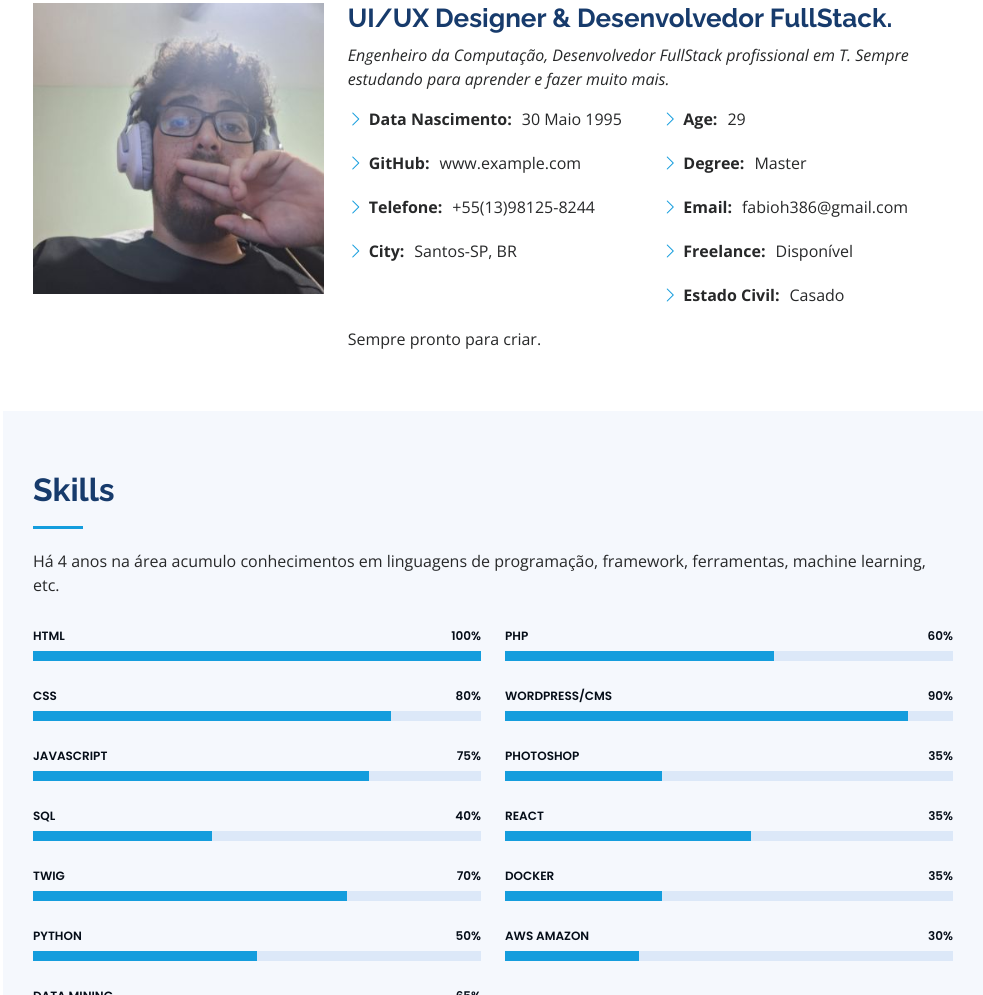
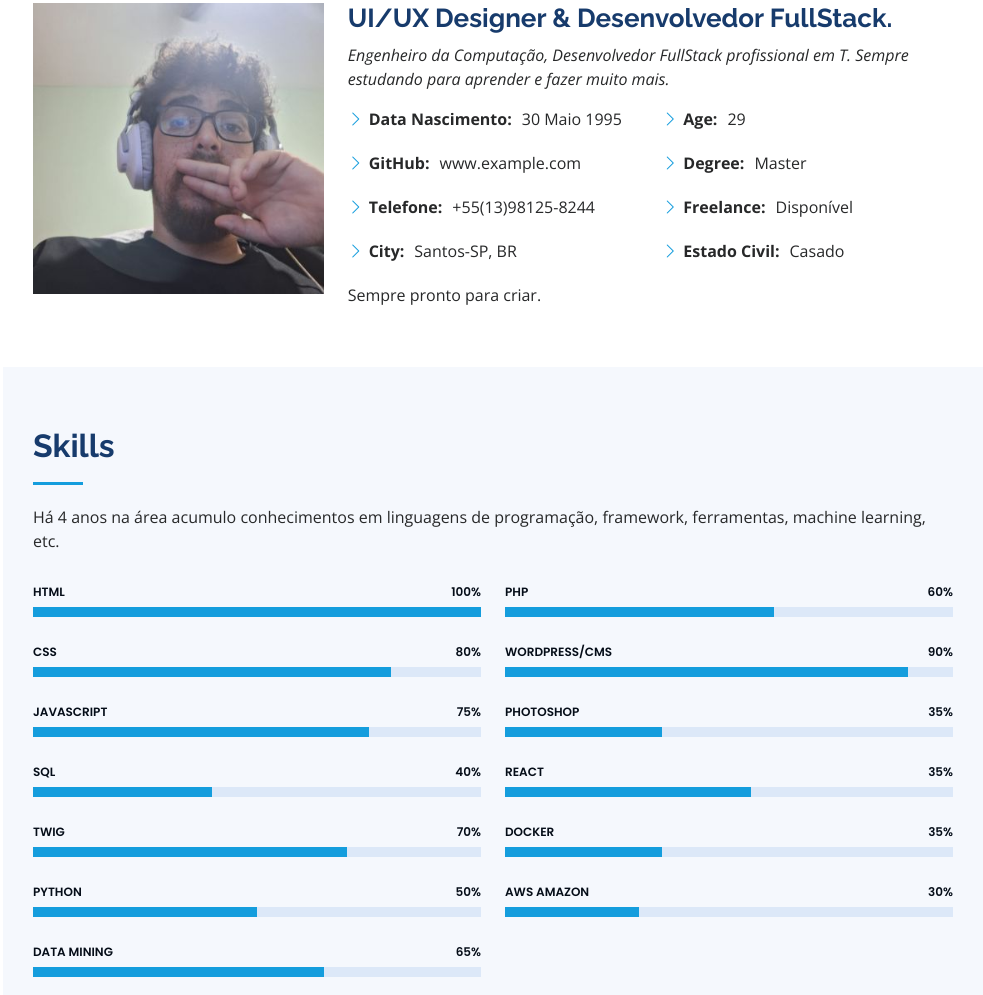
Before and after one commit to ffBio/Portifolio, a plain HTML site: page index.html in a window 1280 px wide. Shown: the part 1109-2104 px from the top of the page, without its empty margins (297-1280 px from the left). Drawn offline with nearby package versions, Linux system fonts and the light colour scheme.

Commit message:
atualizando infos

```diff
--- a/index.html
+++ b/index.html
@@ -108,7 +108,7 @@
                 <ul>
                   <li><i class="bi bi-chevron-right"></i> <strong>Age:</strong> <span>29</span></li>
                   <li><i class="bi bi-chevron-right"></i> <strong>Degree:</strong> <span>Master</span></li>
-                  <li><i class="bi bi-chevron-right"></i> <strong>Email:</strong> <span>fabioh386@gmail.com</span></li>
+
                   <li><i class="bi bi-chevron-right"></i> <strong>Freelance:</strong> <span>Disponível</span></li>
                   <li><i class="bi bi-chevron-right"></i> <strong>Estado Civil:</strong> <span>Casado</span></li>
                 </ul>
```
